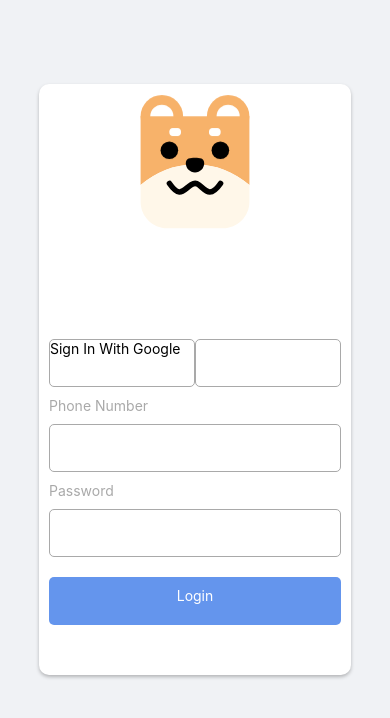
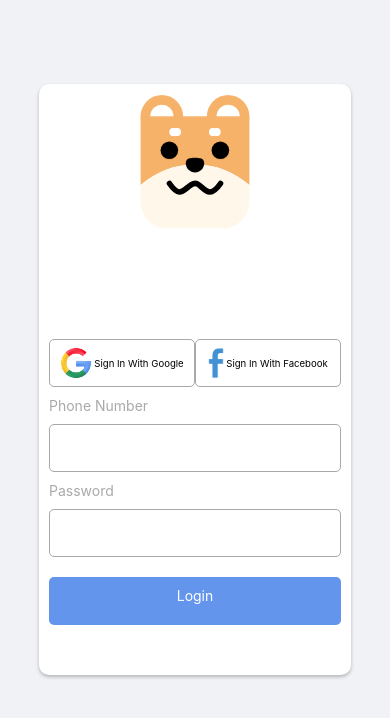
Before and after one commit to Baebees/Baebees, a React Native app in the folder client/: screen / in a window 390 px wide. Shown: the top 718 px of the page. Built offline with nearby package versions, Linux system fonts and the light colour scheme.

Commit message:
Google and Facebook

```diff
--- a/client/components/Federation/Federation.js
+++ b/client/components/Federation/Federation.js
@@ -1,17 +1,23 @@
 import React from 'react'
-import { View, Text, TouchableOpacity, StyleSheet } from 'react-native'
+import { View, Text, TouchableOpacity, StyleSheet, Image } from 'react-native'
 const Federation = () => {
     return (
         <View style={styles.container}>
             <TouchableOpacity
                 style={styles.google}
             >
+                <Image
+                style={{width: '2rem', height: '2rem'}}
+                source={require('../../assets/icons/google.png')} />
                 <Text style={styles.googleText}>Sign In With Google</Text>
             </TouchableOpacity>
             <TouchableOpacity
                 style={styles.facebook}
             >
-
+                <Image
+                style={{width: '1rem', height: '2rem'}}
+                source={require('../../assets/icons/facebook.png')} />
+                <Text style={styles.facebookText}>Sign In With Facebook</Text>
             </TouchableOpacity>
         </View>
     )
@@ -25,22 +31,38 @@ const styles = StyleSheet.create({
 
     },
     google: {
+        alignItems: 'center',
+        justifyContent: 'center',
         width: '50%',
         height: '3rem',
         borderWidth: 1,
         borderColor: "#a9a9a9",
         marginTop: 10,
         marginBottom: 10,
-        borderRadius: 5
+        borderRadius: 5,
+        flexDirection: "row",
+        flex: 1
+    },
+    googleText: {
+        fontSize: '0.6rem',
+        marginLeft: 2
     },
     facebook: {
+        alignItems: 'center',
+        justifyContent: 'center',
         width: '50%',
         height: '3rem',
         borderWidth: 1,
         borderColor: "#a9a9a9",
         marginTop: 10,
         marginBottom: 10,
-        borderRadius: 5
+        borderRadius: 5,
+        flexDirection: "row",
+        flex: 1
+    },
+    facebookText: {
+        fontSize: '0.6rem',
+        marginLeft: 2
     }
 })
 
```
